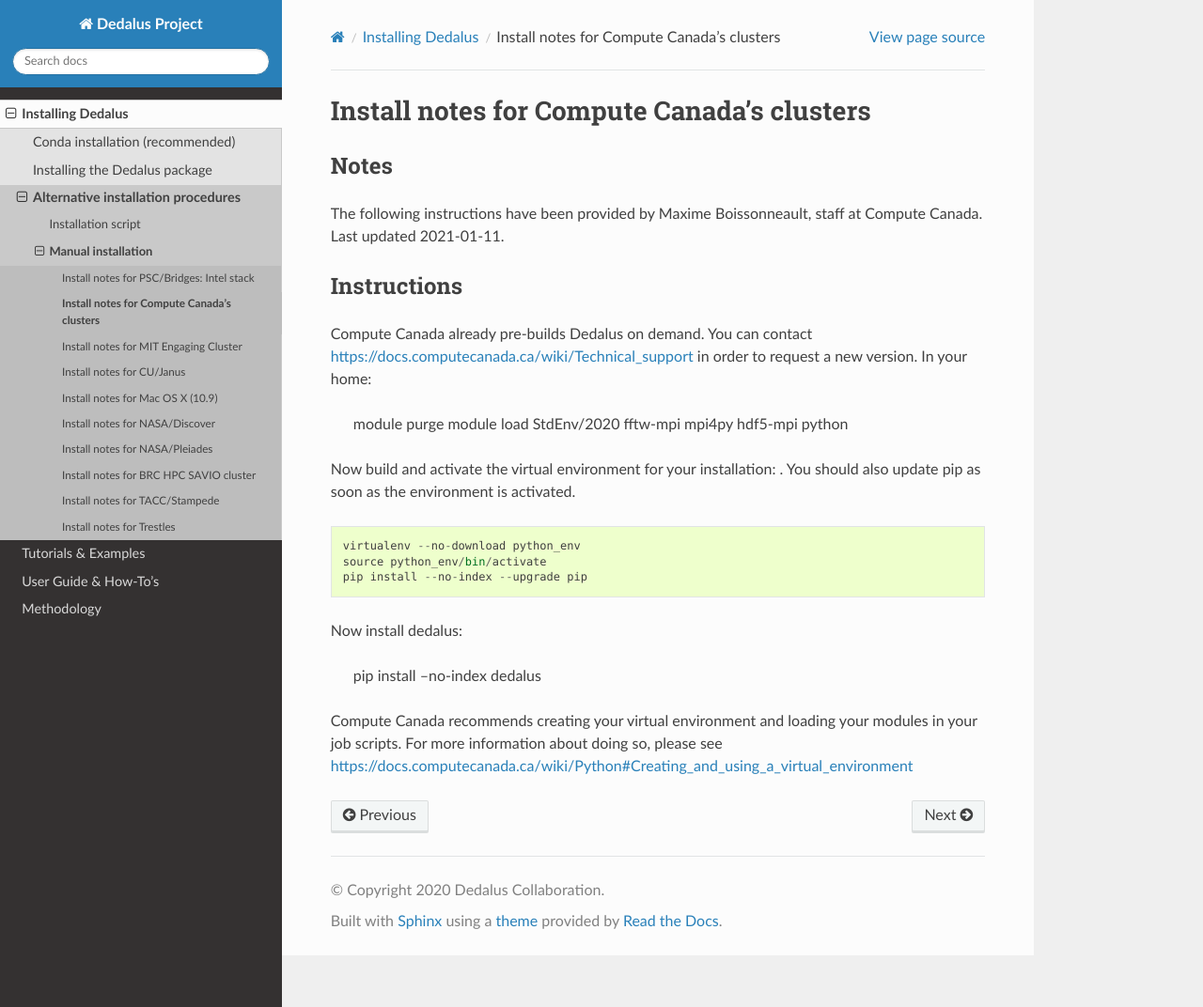
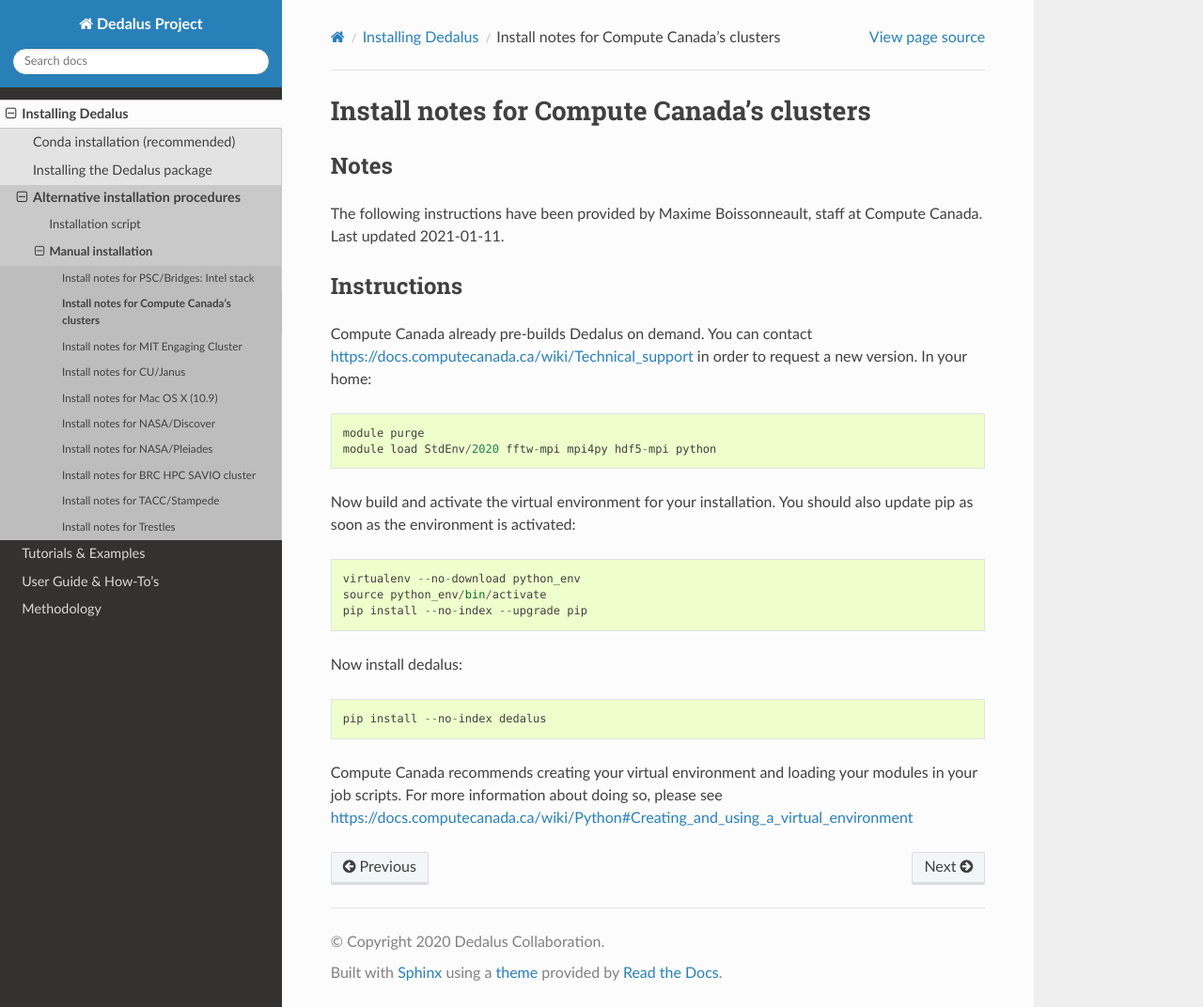
Before and after one commit to DedalusProject/dedalus, a Sphinx documentation site: the page built from docs/machines/computecanada/computecanada.rst, in a window 1280 px wide and 1072 px high. Shown: the whole window at 94% size. Built offline with Sphinx 7.4.7 and the Read the Docs theme 2.0.0, drawn with Linux system fonts in a browser that asks for light colours; pages that are not in the unit, such as notebooks, are missing from menus.

```diff
--- a/docs/machines/computecanada/computecanada.rst
+++ b/docs/machines/computecanada/computecanada.rst
@@ -10,19 +10,19 @@ Last updated 2021-01-11.
 Instructions
 ------------
 
-Compute Canada already pre-builds Dedalus on demand. You can contact https://docs.computecanada.ca/wiki/Technical_support in order to request a new version. In your home:
+Compute Canada already pre-builds Dedalus on demand. You can contact https://docs.computecanada.ca/wiki/Technical_support in order to request a new version. In your home::
 
     module purge
     module load StdEnv/2020 fftw-mpi mpi4py hdf5-mpi python
 
-Now build and activate the virtual environment for your installation: .
-You should also update pip as soon as the environment is activated. ::
+Now build and activate the virtual environment for your installation.
+You should also update pip as soon as the environment is activated::
 
     virtualenv --no-download python_env
     source python_env/bin/activate
     pip install --no-index --upgrade pip
 
-Now install dedalus:
+Now install dedalus::
 
     pip install --no-index dedalus
 
```
